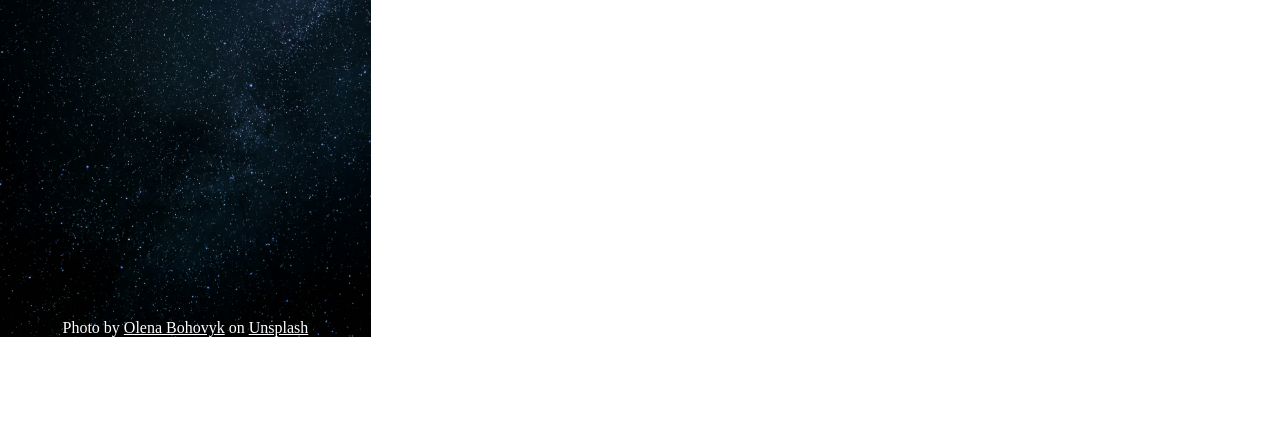
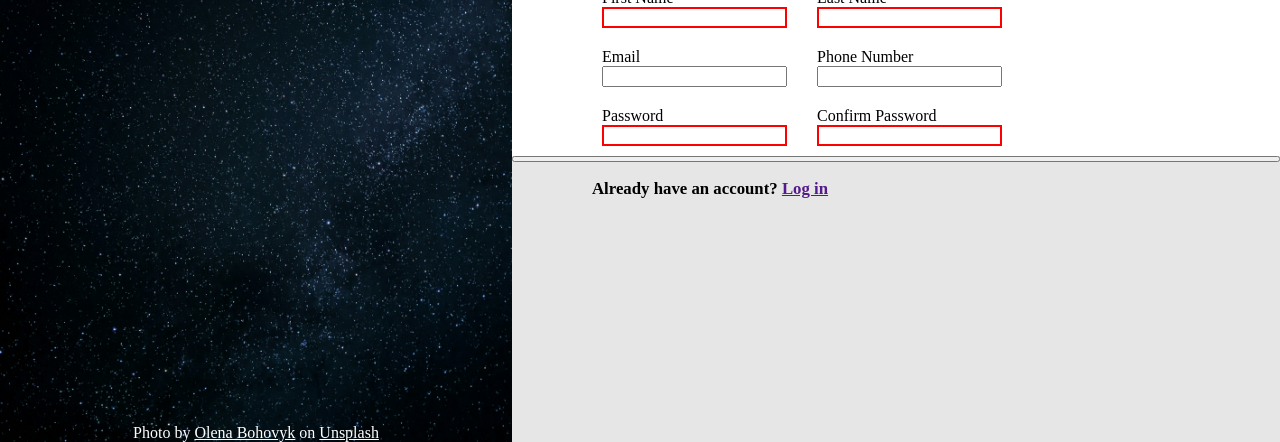
Before and after one commit to Blade21Shade/ODIN_Form_Project, a plain HTML site: page index.html in a window 1280 px wide. Shown: the part 358-800 px from the top of the page. Drawn offline with Linux system fonts and the light colour scheme.

Commit message:
Right column basic layout for page
This also includes the form

```diff
--- a/index.html
+++ b/index.html
@@ -23,8 +23,39 @@
             </p>
             <p>You <em>know</em> you want to.</p>
         </div>
-        <form>
+        <form action="" method="post">
+            <div class="name-row form-container-row">
+                <div class="first-name">
+                    <label for="first-name">First Name</label>
+                    <input id="first-name" name="first-name" type="text" required>
+                </div>
+                <div class="last-name">
+                    <label for="last-name">Last Name</label>
+                    <input id="last-name" name="last-name" type="text" required>
+                </div>
+            </div>
 
+            <div class="info-row form-container-row">
+                <div class="email">
+                    <label for="email">Email</label>
+                    <input type="email" id="email" name="email" type="text">
+                </div>
+                <div class="phone-number">
+                    <label for="phone">Phone Number</label>
+                    <input type="tel" id="phone" name="phone" type="text">
+                </div>
+            </div>
+
+            <div class="password-row form-container-row">
+                <div class="password">
+                    <label for="password">Password</label>
+                    <input type="password" id="password" name="password" type="text" required>
+                </div>
+                <div class="c-password">
+                    <label for="c-password">Confirm Password</label>
+                    <input type="password" id="c-password" name="c-password" type="text" required>
+                </div>
+            </div>
         </form>
         <button class="create-account-button">
 
--- a/styles.css
+++ b/styles.css
@@ -1,14 +1,20 @@
 body {
     display: flex;
     margin: 0px;
+
+    --right-column-spacing: 80px;
+}
+
+/* General column formatting */
+#left-column, #right-column {
+    height: 100vh;
+    flex: auto;
 }
 
 /*Left Column*/
 #left-column {
     /* Flex and size stuff */
-    width: 30%;
-    height: 695px;
-    flex: 1;
+    width: 40%;
 
     display: flex;
     flex-direction: column;
@@ -47,3 +53,57 @@ body {
 }
 
 /*Right column*/
+#right-column {
+    /* Flex and size stuff */
+    width: 60%;
+
+    display: flex;
+    flex-direction: column;
+    justify-content: center;
+
+    /*Background*/
+    background-color: rgb(230, 230, 230);
+}
+
+#right-column p {
+    /*Spacing*/
+
+    margin-left: var(--right-column-spacing);
+    margin-right: var(--right-column-spacing);
+
+    /*Font*/
+    font-size: 1.05rem;
+    font-weight: bold;
+}
+
+
+/*Form*/
+form {
+    display: flex;
+    flex-direction: column;
+    gap: 20px;
+
+    background-color: white;
+    padding: 10px;
+}
+
+.form-container-row {
+    display: flex;
+    gap: 30px;
+
+    margin-left: var(--right-column-spacing);
+}
+
+form > div > div {
+    display: flex;
+    flex-direction: column;
+}
+
+input:invalid {
+    border: 2px solid red;
+}
+
+input:focus {
+    border: 2px solid rgb(32, 186, 238);
+    box-shadow: black 2px 2px 5px;
+}
```
